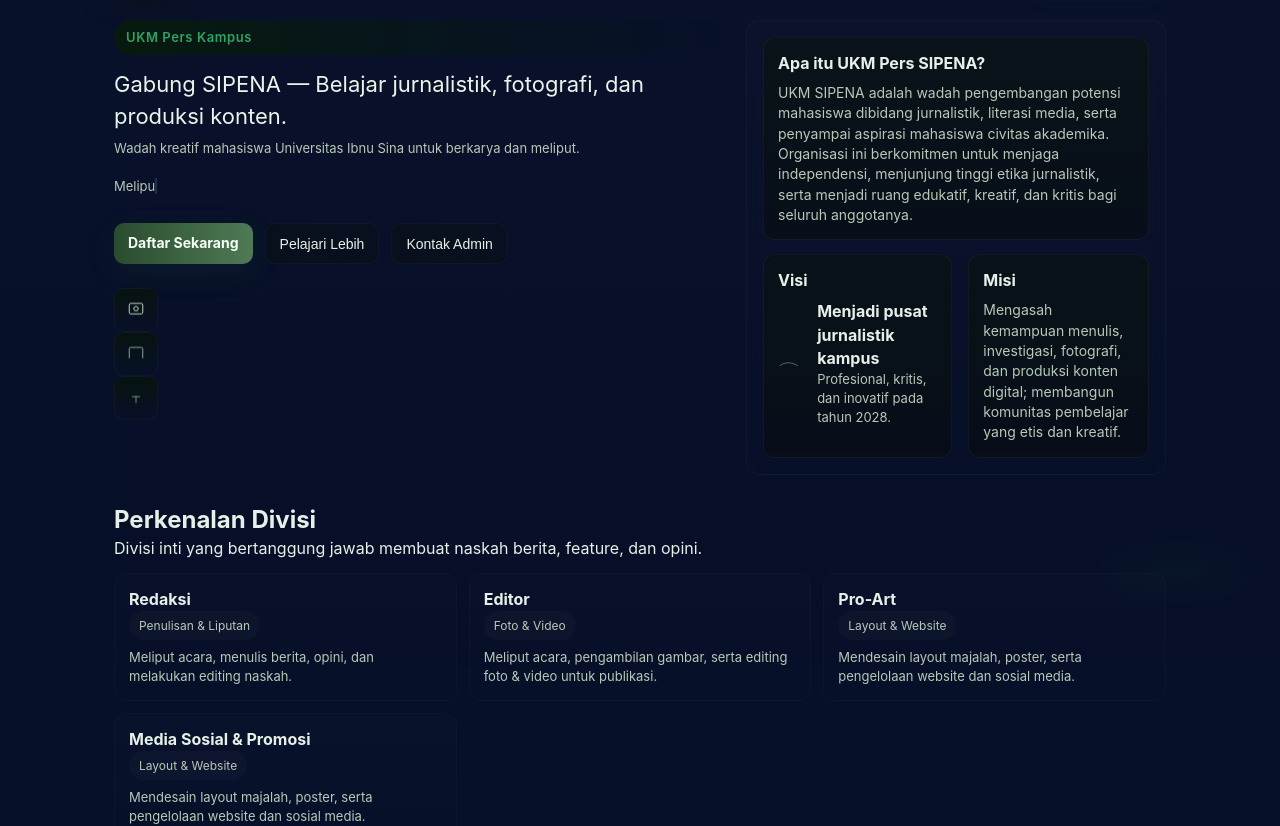
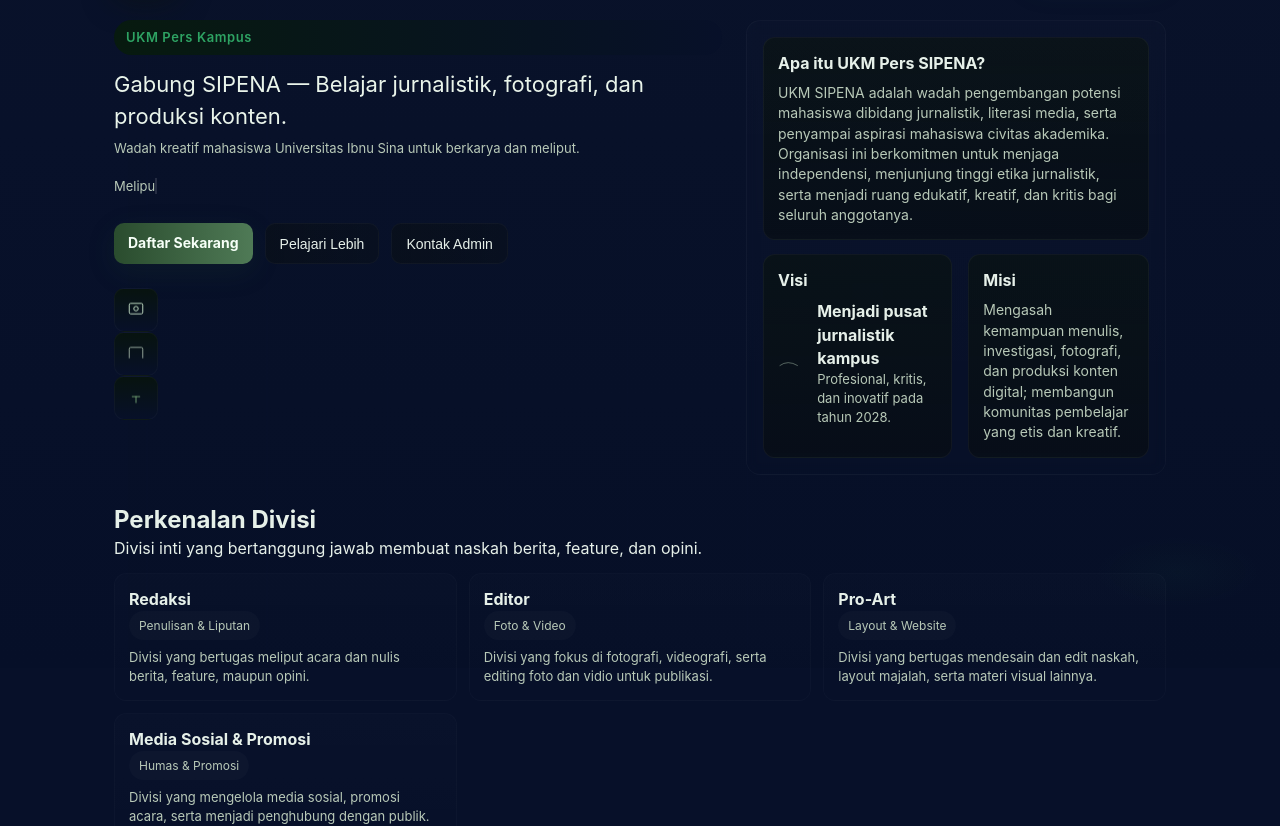
Before and after one commit to perssipena/perkenalan-sipena, a plain HTML site: page index.html in a window 1280 px wide. Shown: the part 132-958 px from the top of the page. Drawn offline with Linux system fonts and the light colour scheme.

Commit message:
index.html

```diff
--- a/index.html
+++ b/index.html
@@ -288,22 +288,22 @@
           <div class="division" role="listitem">
             <h4>Redaksi</h4>
             <div class="pill">Penulisan & Liputan</div>
-            <p class="division-p">Meliput acara, menulis berita, opini, dan melakukan editing naskah.</p>
+            <p class="division-p">Divisi yang bertugas meliput acara dan nulis berita, feature, maupun opini.</p>
           </div>
           <div class="division" role="listitem">
             <h4>Editor</h4>
             <div class="pill">Foto & Video</div>
-            <p class="division-p">Meliput acara, pengambilan gambar, serta editing foto & video untuk publikasi.</p>
+            <p class="division-p">Divisi yang fokus di fotografi, videografi, serta editing foto dan vidio untuk publikasi.</p>
           </div>
           <div class="division" role="listitem">
             <h4>Pro-Art</h4>
             <div class="pill">Layout & Website</div>
-            <p class="division-p">Mendesain layout majalah, poster, serta pengelolaan website dan sosial media.</p>
+            <p class="division-p">Divisi yang bertugas mendesain dan edit naskah, layout majalah, serta materi visual lainnya.</p>
           </div>
           <div class="division" role="listitem">
             <h4>Media Sosial & Promosi</h4>
-            <div class="pill">Layout & Website</div>
-            <p class="division-p">Mendesain layout majalah, poster, serta pengelolaan website dan sosial media.</p>
+            <div class="pill">Humas & Promosi</div>
+            <p class="division-p">Divisi yang mengelola media sosial, promosi acara, serta menjadi penghubung dengan publik.</p>
             </div>
         </div>
       </section>
```
